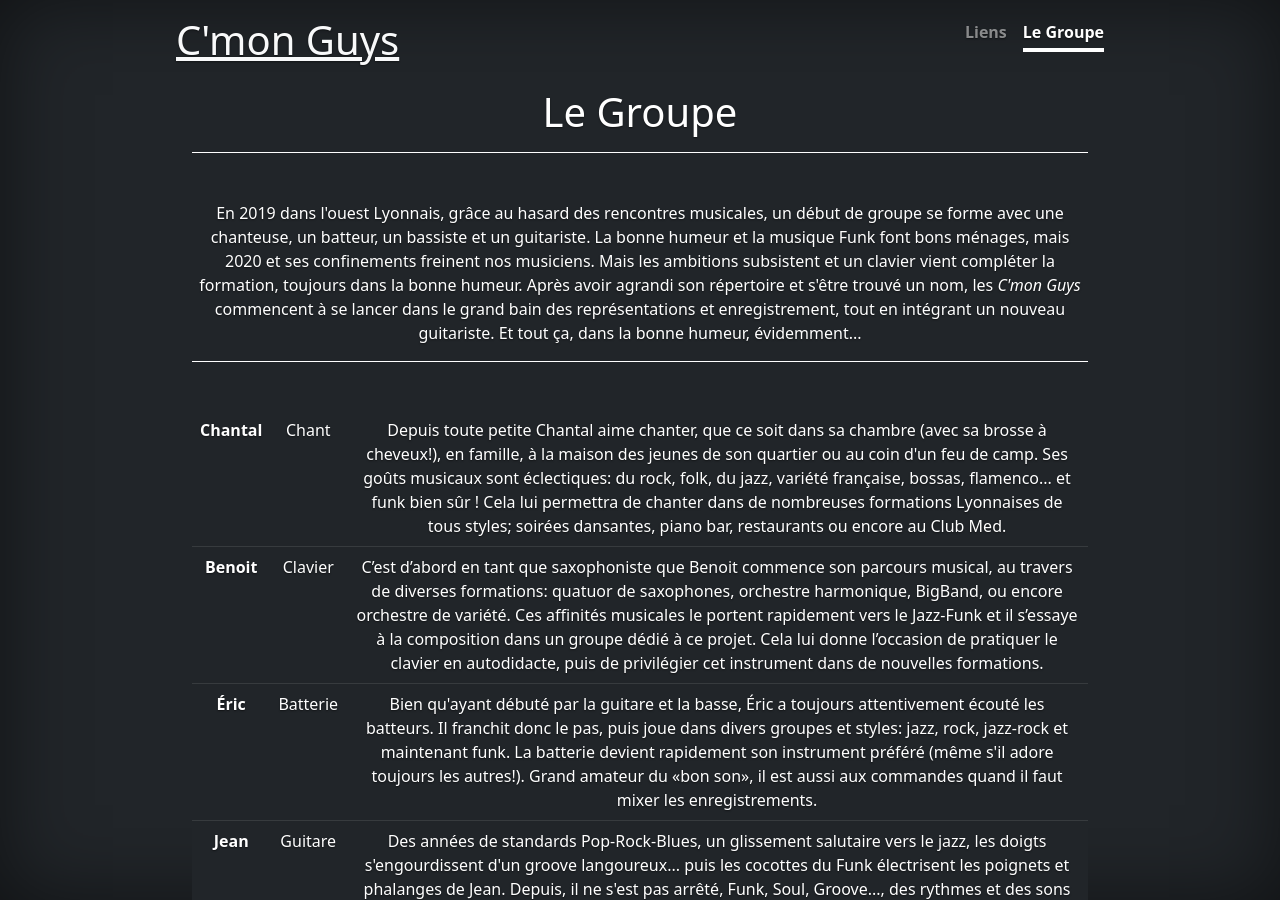
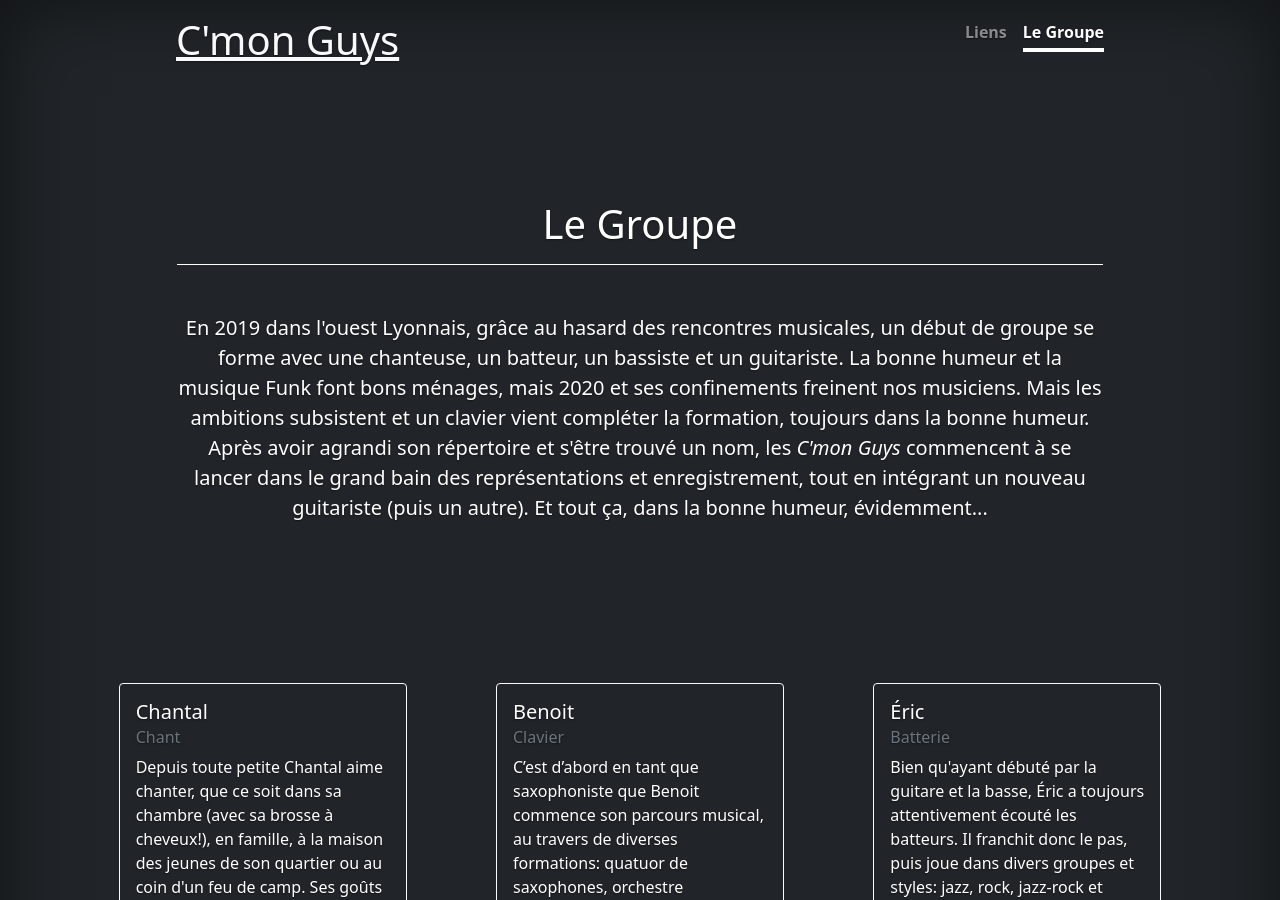
Before and after one commit to b-viguier/cmonguys-website, a Jekyll site: the page built from le-groupe.html, in a window 1280 px wide and 900 px high. Built offline with Jekyll 4.4.1, drawn with Linux system fonts in a browser that asks for light colours.

Commit message:
Improve layout for Group page

```diff
--- a/_layouts/default.html
+++ b/_layouts/default.html
@@ -21,12 +21,5 @@
   <link rel="manifest" href="/site.webmanifest">
 
 </head>
-<body class="d-flex h-100 text-center text-white bg-dark">
-  <div class="cover-container d-flex w-100 h-100 p-3 mx-auto flex-column">
-  {{ content }}
-  </div>
-</div>
-
-
-</body>
+{{ content }}
 </html>
--- a/le-groupe.html
+++ b/le-groupe.html
@@ -3,34 +3,54 @@ layout: default
 title: Le groupe
 id: group
 ---
+<body class="text-white bg-dark">
+
+<div class="cover-container d-flex w-100 h-100 p-3 mx-auto flex-column text-center">
 {% include nav.html %}
+</div>
 
-<main class="px-3">
-    <h1 class="border-bottom border-white mb-5 p-3" >Le Groupe</h1>
-    <div class="border-bottom border-white mb-5">
-        <p>
+
+<main>
+    <section class="py-5 text-center container">
+        <div class="row py-lg-5">
+            <div class="col-lg-10 mx-auto">
+                <h1 class="fw-light border-bottom border-white mb-5 p-3">Le Groupe</h1>
+                <p class="lead">
                     En 2019 dans l'ouest Lyonnais, grâce au hasard des rencontres musicales,
                     un début de groupe se forme avec une chanteuse, un batteur, un bassiste et un guitariste.
                     La bonne humeur et la musique Funk font bons ménages, mais 2020 et ses confinements freinent nos musiciens.
                     Mais les ambitions subsistent et un clavier vient compléter la formation, toujours dans la bonne humeur.
                     Après avoir agrandi son répertoire et s'être trouvé un nom, les <i>C'mon Guys</i> commencent à se
-            lancer dans le grand bain des représentations et enregistrement, tout en intégrant un nouveau guitariste.
+                    lancer dans le grand bain des représentations et enregistrement, tout en intégrant un nouveau guitariste (puis un autre).
                     Et tout ça, dans la bonne humeur, évidemment...
                 </p>
             </div>
-    <table class="table table-dark" >
-        <tbody>
+        </div>
+    </section>
+
+    <div class="album py-5">
+        <div class="container">
+
+            <div class="row row-cols-1 row-cols-sm-2 row-cols-md-3 g-3">
                 {% for member in site.data.members %}
-        <tr>
-            <th scope="row">{{ member.name }}</th>
-            <td class="mb-10">{{ member.inst }}</td>
-            <td>{{ member.desc }}</td>
-        </tr>
+                <div class="col">
+                    <div class="card text-white bg-dark border-light mb-3 m-auto" style="max-width: 18rem;">
+                        <div class="card-body">
+                            <h5 class="card-title">{{ member.name }}</h5>
+                            <h6 class="card-subtitle mb-2 text-muted">{{ member.inst }}</h6>
+                            <p class="card-text">{{ member.desc }}</p>
+                        </div>
+                    </div>
+                </div>
                 {% endfor %}
-        </tbody>
-    </table>
+            </div>
+        </div>
+    </div>
 </main>
+
 
 <footer class="mt-auto text-white-50">
 
 </footer>
+
+</body>
```
Also changed, not shown: index.html (+11 -0 lines). Lines whose indentation alone changed are shown as unchanged.
